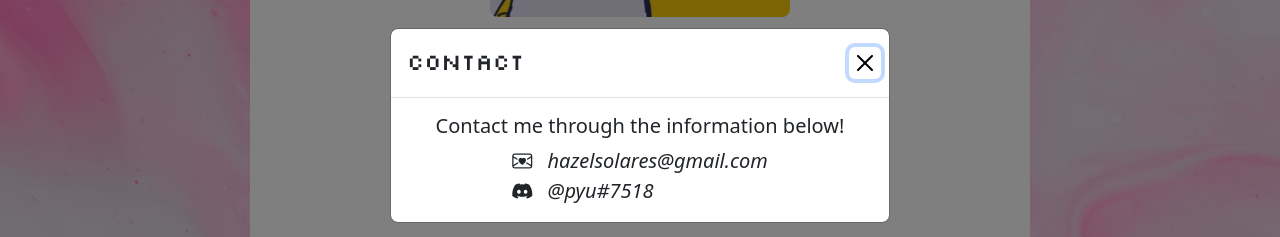
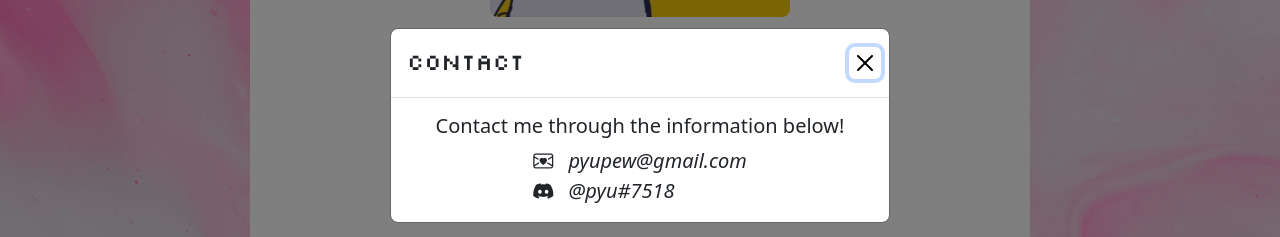
Before and after one commit to chaydotgit/pyupew-website, an Angular app: page / in a window 1280 px wide. Both pictures are taken after a click on the element "Contact Me". Shown: the part 486-723 px from the top of the page. Built offline with nearby package versions, Linux system fonts and the light colour scheme; a web font is replaced by a local one.

Commit message:
updated email

```diff
--- a/src/app/contact-modal.html
+++ b/src/app/contact-modal.html
@@ -5,7 +5,7 @@
 <div class="modal-body text-center">
   <h5>Contact me through the information below!</h5>
   <div class="social-links" style="display: inline-block; text-align: left; word-spacing: 10px; font-size: 20px">
-    <i class="bi bi-envelope-heart"> hazelsolares@gmail.com</i>
+    <i class="bi bi-envelope-heart"> pyupew@gmail.com</i>
     <br>
     <i class="bi bi-discord"> @pyu#7518</i>
   </div>
```
